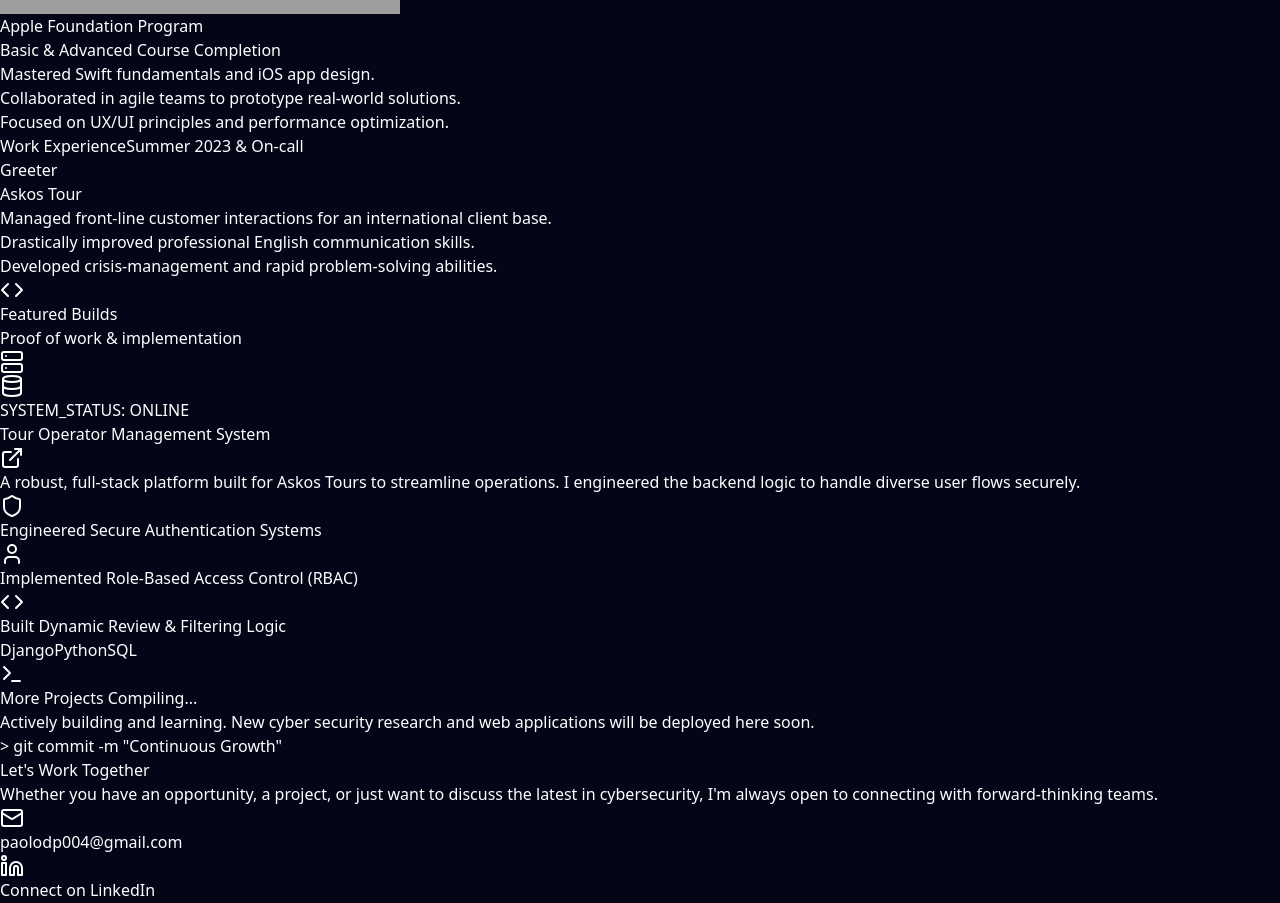
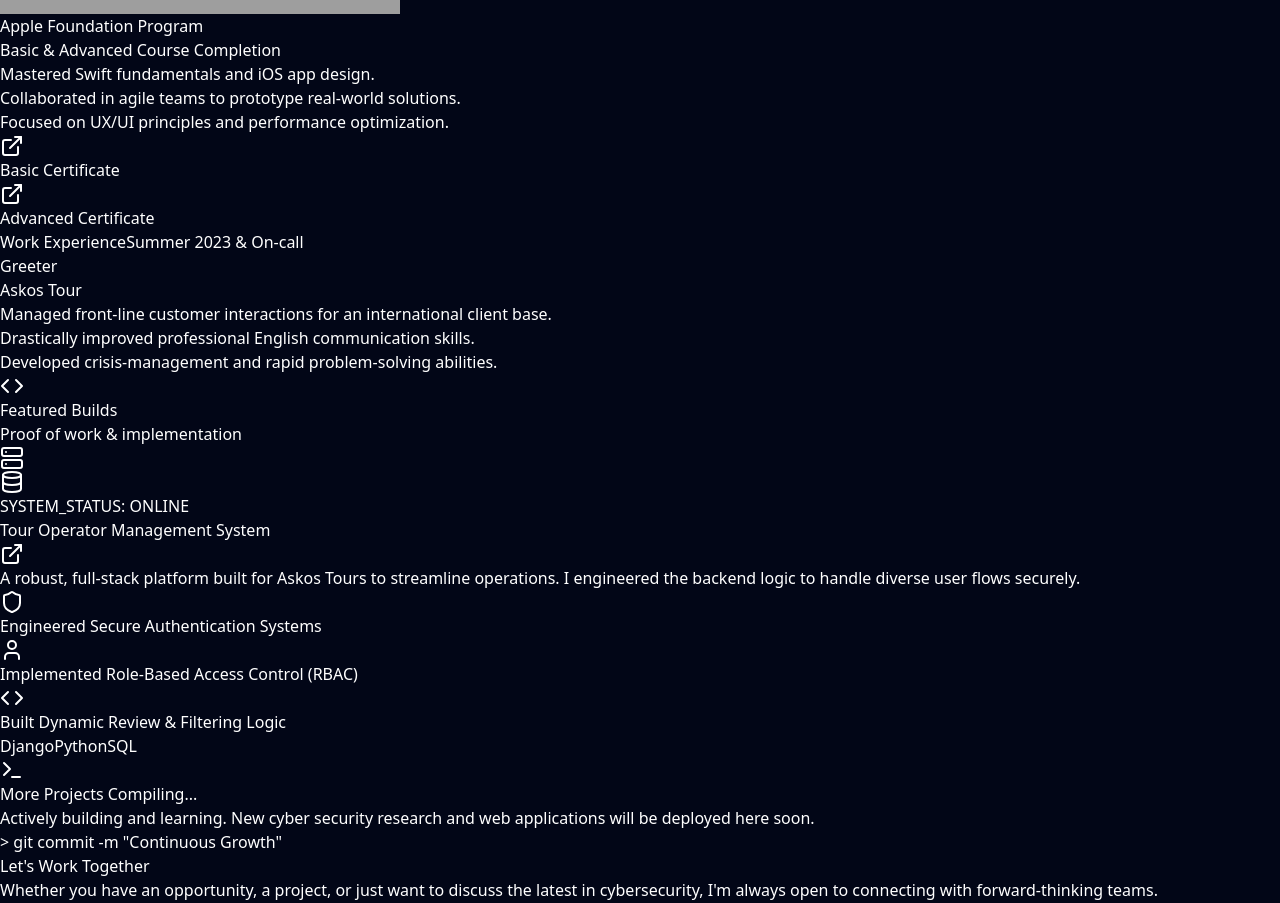
Before and after one commit to PaoloDes04/mio-portfolio, a React (Vite) app: page / in a window 1280 px wide. Shown: the part 1720-2623 px from the top of the page. Built offline with nearby package versions, Linux system fonts and the light colour scheme; grey boxes are pictures that could not be loaded.

Commit message:
Aggiunti link attestati Apple

```diff
--- a/src/App.jsx
+++ b/src/App.jsx
@@ -314,6 +314,16 @@
                     <li>Collaborated in agile teams to prototype real-world solutions.</li>
                     <li>Focused on UX/UI principles and performance optimization.</li>
                   </ul>
+
+                  {/* Bottoni Attestati */}
+                  <div className="mt-5 flex flex-wrap gap-3">
+                    <a href="https://drive.google.com/file/d/1VoqzZSsImhyWdMHW-MV1SSDx2ReZfY0P/view?usp=drive_link" target="_blank" rel="noreferrer" className="flex items-center gap-1.5 px-3 py-1.5 bg-emerald-500/10 border border-emerald-500/20 text-emerald-400 hover:bg-emerald-500/20 hover:border-emerald-500/40 rounded-lg text-xs font-bold transition-all">
+                      <ExternalLink className="w-3.5 h-3.5" /> Basic Certificate
+                    </a>
+                    <a href="https://drive.google.com/file/d/1n6GxIesDRXbm_nhlDz-vpFStSjQGQyhb/view?usp=drive_link" target="_blank" rel="noreferrer" className="flex items-center gap-1.5 px-3 py-1.5 bg-emerald-500/10 border border-emerald-500/20 text-emerald-400 hover:bg-emerald-500/20 hover:border-emerald-500/40 rounded-lg text-xs font-bold transition-all">
+                      <ExternalLink className="w-3.5 h-3.5" /> Advanced Certificate
+                    </a>
+                  </div>
                 </GlowingCard>
               </RevealOnScroll>
 
```
Also changed, not shown: 2 other files (tests, documents, lock files or other folders).
